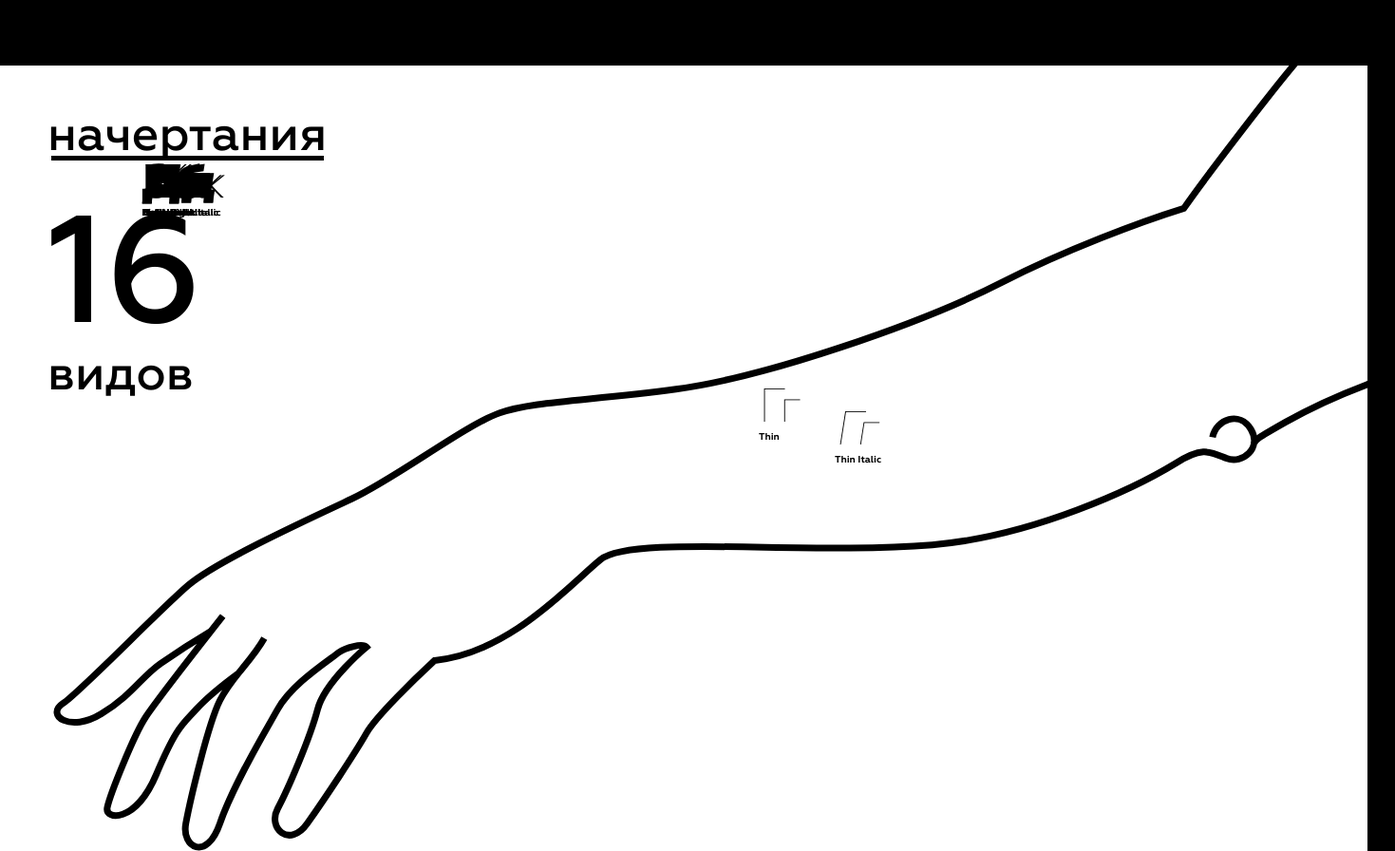
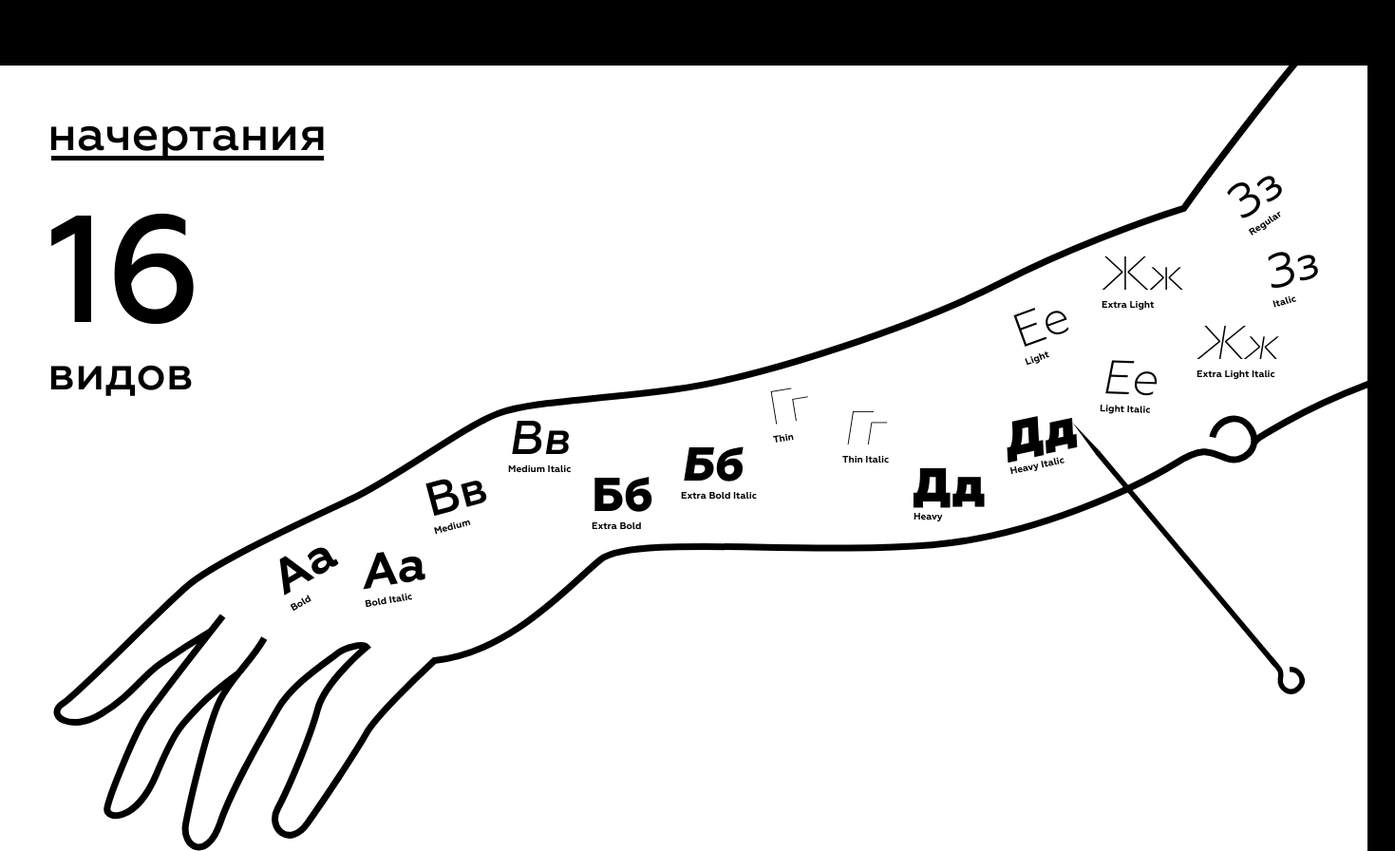
Before and after one commit to AlexandraShushina/repository_g, a plain HTML site: page index.html in a window 1280 px wide. Shown: the part 4433-5329 px from the top of the page at 95% size, 1469 px wide, since content can reach past the window. Drawn offline with Linux system fonts and the light colour scheme.

Commit message:
Update layout.css

```diff
--- a/stylesheets/layout.css
+++ b/stylesheets/layout.css
@@ -59,6 +59,10 @@ span.bold_small {
 span.bold {
   font-weight: 700;
   font-style: normal;
+}
+span.bold_italic {
+  font-weight: 700;
+  font-style: italic;
 }
 span.extra_bold {
   font-weight: 800;
@@ -206,9 +210,12 @@ section:nth-of-type(5) p:nth-of-type(4) {
 section:nth-of-type(7) div:nth-of-type(2) h3:nth-of-type(1) {
   text-align: right;
 }
-section:nth-of-type(7) div:nth-of-type(2) {
-  margin-left: 1010px;
-  margin-right: 0px;
+section:nth-of-type(7) div:nth-of-type(2) h3:nth-of-type(1) {
+  margin-left: 1128px;
+}
+section:nth-of-type(7) div:nth-of-type(2) h3:nth-of-type(2),
+section:nth-of-type(7) div:nth-of-type(2) h2 {
+  margin-left: 727px;
 }
 section:nth-of-type(7) div:nth-of-type(3) h2:nth-of-type(1) {
   transform: rotate(26deg);
@@ -253,6 +260,12 @@ section:nth-of-type(8) div:nth-of-type(2) h2 {
 section:nth-of-type(7) div:nth-of-type(2) h3:nth-of-type(1),
 section:nth-of-type(8) div:nth-of-type(2) h3:nth-of-type(1) {
   margin-top: 50px;
+}
+section:nth-of-type(8) div:nth-of-type(19) img {
+  left: 1185px;
+  top: 331px;
+  transform: rotate(140deg);
+  position: absolute;
 }
 section:nth-of-type(9) div:nth-of-type(2) img {
   width: 210px;
@@ -417,68 +430,77 @@ h3 + h2 {
   background-size: auto;
 }
 .place_1 {
-  margin-left: 749px;
-  margin-top: 336px;
+  left: 760px;
+  top: 336px;
+  transform: rotate(-9.3deg)
 }
 .place_2 {
-  margin-left: 829px;
-  margin-top: 360px;
+  left: 837px;
+  top: 360px;
 }
 .place_3 {
-  margin-left: 100px;
-  margin-top: 100px;
+  left: 1110px;
+  top: 197px;
 }
 .place_4 {
-  margin-left: 100px;
-  margin-top: 100px;
+  left: 1210px;
+  top: 270px;
 }
 .place_5 {
-  margin-left: 100px;
-  margin-top: 100px;
+  left: 1020px;
+  top: 249px;
+  transform: rotate(-20deg)
 }
 .place_6 {
-  margin-left: 100px;
-  margin-top: 100px;
+  left: 1109px;
+  top: 307px;
+  transform: rotate(2deg)
 }
 .place_7 {
-  margin-left: 100px;
-  margin-top: 100px;
+  left: 1248px;
+  top: 110px;
+  transform: rotate(-33.8deg)
 }
 .place_8 {
-  margin-left: 100px;
-  margin-top: 100px;
+  left: 1283px;
+  top: 190px;
+  transform: rotate(-16deg)
 }
 .place_9 {
-  margin-left: 100px;
-  margin-top: 100px;
+  left: 400px;
+  top: 428px;
+  transform: rotate(-15deg)
 }
 .place_10 {
-  margin-left: 100px;
-  margin-top: 100px;
+  left: 485px;
+  top: 370px;
 }
 .place_11 {
-  margin-left: 100px;
-  margin-top: 100px;
+  left: 240px;
+  top: 503px;
+  transform: rotate(-30.3deg)
 }
 .place_12 {
-  margin-left: 100px;
-  margin-top: 100px;
+  left: 330px;
+  top: 507px;
+  transform: rotate(-9.5deg)
 }
 .place_13 {
-  margin-left: 100px;
-  margin-top: 100px;
+  left: 573px;
+  top: 430px;
 }
 .place_14 {
-  margin-left: 100px;
-  margin-top: 100px;
+  left: 667px;
+  top: 398px;
 }
 .place_15 {
-  margin-left: 100px;
-  margin-top: 100px;
+  left: 912px;
+  top: 420px;
 }
 .place_16 {
-  margin-left: 100px;
-  margin-top: 100px;
+  left: 1008px;
+  top: 365px;
+  transform: rotate(-12deg)
 }
 .abs {
   position: absolute;
```
